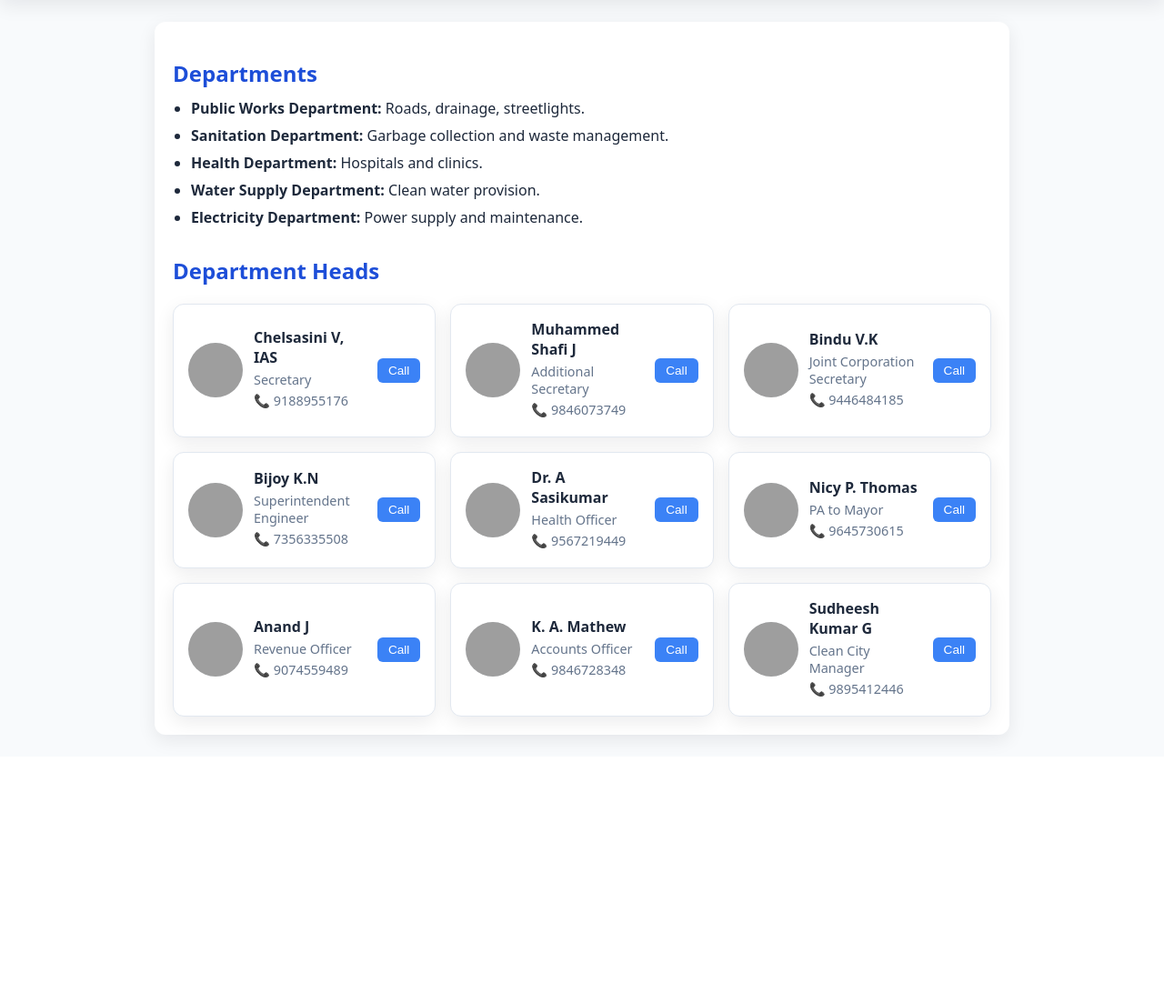
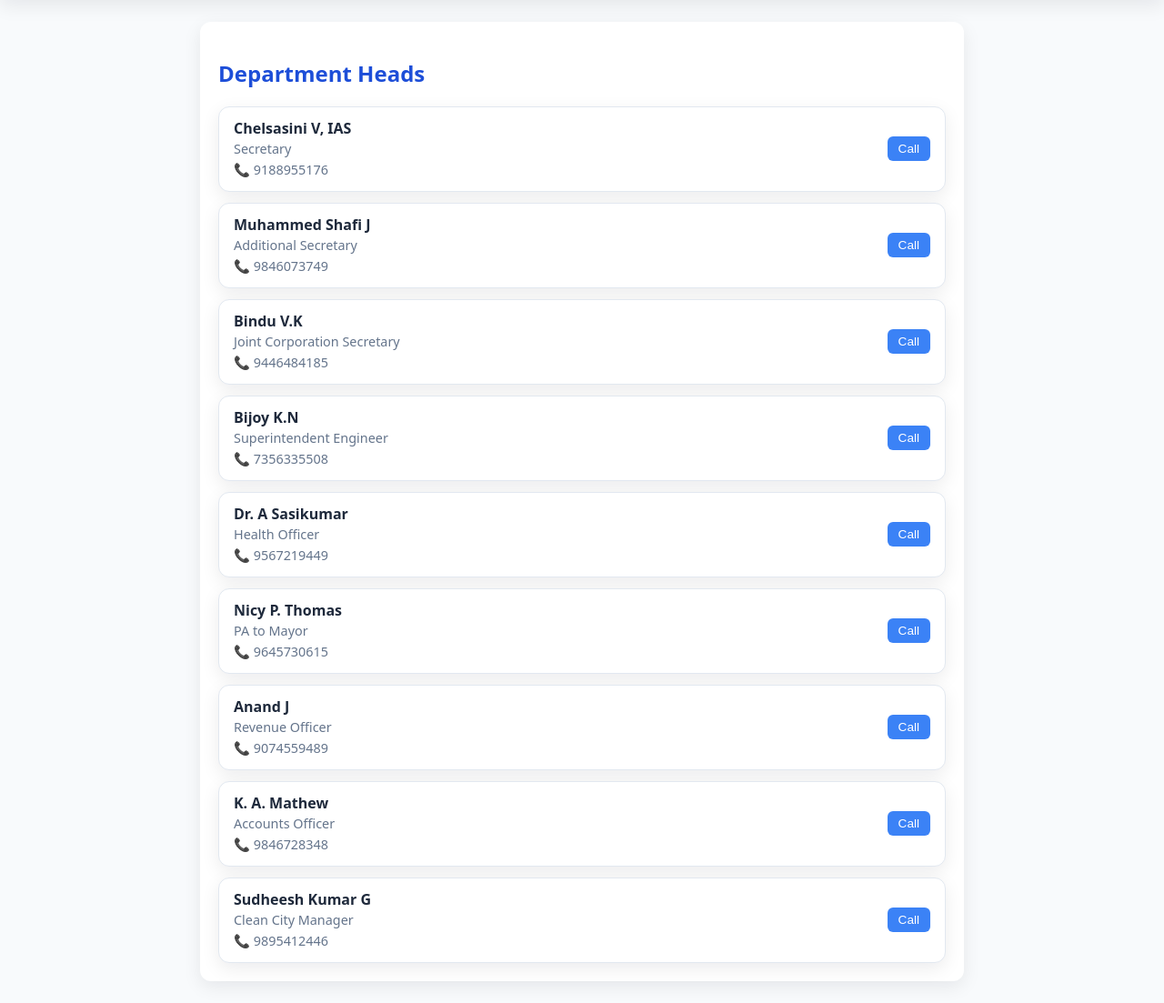
Before and after one commit to karthik4j/CivicConnect, a Flask app: page /departments in a window 1280 px wide. Shown: the part 63-1166 px from the top of the page at 91% size. Before the commit the page ends 882 px from the top, so only its background shows below. Run offline with Flask 3, Linux system fonts and the light colour scheme; grey boxes are pictures that could not be loaded.

Commit message:
modified departments

```diff
--- a/templates/departments.html
+++ b/templates/departments.html
@@ -3,7 +3,7 @@
 <head>
   <meta charset="UTF-8">
   <meta name="viewport" content="width=device-width, initial-scale=1.0">
-  <title>Departments – CivicConnect</title>
+  <title>Department Heads – CivicConnect</title>
 
   <style>
     :root {
@@ -52,7 +52,7 @@
     }
 
     .container {
-      max-width: 900px;
+      max-width: 800px;
       margin: 24px auto;
       padding: 20px;
       background: var(--surface);
@@ -62,58 +62,39 @@
 
     h2 {
       color: var(--primary);
-      margin-bottom: 10px;
+      margin-bottom: 20px;
     }
 
-    ul {
-      margin: 10px 0;
-      padding-left: 20px;
-    }
-
-    li {
-      margin: 6px 0;
-      font-size: 1rem;
-      line-height: 1.5;
-    }
-
-    /* Department Heads Section */
     .heads-grid {
-      display: grid;
-      grid-template-columns: repeat(auto-fit, minmax(260px, 1fr));
-      gap: 16px;
-      margin-top: 20px;
+      display: flex;
+      flex-direction: column;
+      gap: 12px;
     }
 
     .head-card {
-      background: var(--surface);
+      display: flex;
+      justify-content: space-between;
+      align-items: center;
+      padding: 12px 16px;
       border: 1px solid var(--border);
       border-radius: var(--radius);
-      padding: 16px;
-      display: flex;
-      align-items: center;
-      gap: 12px;
+      background: var(--surface);
       box-shadow: var(--shadow);
     }
 
-    .head-card img {
-      width: 60px;
-      height: 60px;
-      border-radius: 50%;
-      object-fit: cover;
-      background: #f1f5f9;
-    }
-
     .head-info {
-      flex: 1;
+      display: flex;
+      flex-direction: column;
     }
 
     .head-info h3 {
       margin: 0;
       font-size: 1rem;
+      font-weight: 600;
     }
 
     .head-info p {
-      margin: 4px 0;
+      margin: 2px 0;
       font-size: 0.9rem;
       color: var(--muted);
     }
@@ -126,6 +107,7 @@
       border-radius: 6px;
       cursor: pointer;
       font-size: 0.85rem;
+      white-space: nowrap;
     }
 
     .call-btn:hover {
@@ -146,21 +128,12 @@
     </nav>
   </header>
 
-  <!-- Main Content -->
+  <!-- Department Heads -->
   <main class="container">
-    <h2>Departments</h2>
-    <ul>
-      <li><strong>Public Works Department:</strong> Roads, drainage, streetlights.</li>
-      <li><strong>Sanitation Department:</strong> Garbage collection and waste management.</li>
-      <li><strong>Health Department:</strong> Hospitals and clinics.</li>
-      <li><strong>Water Supply Department:</strong> Clean water provision.</li>
-      <li><strong>Electricity Department:</strong> Power supply and maintenance.</li>
-    </ul>
+    <h2>Department Heads</h2>
+    <div class="heads-grid">
 
-    <h2 style="margin-top: 30px;">Department Heads</h2>
-    <div class="heads-grid">
       <div class="head-card">
-        <img src="https://i.ibb.co/5vtnLtx/avatar1.jpg" alt="Secretary">
         <div class="head-info">
           <h3>Chelsasini V, IAS</h3>
           <p>Secretary</p>
@@ -170,7 +143,6 @@
       </div>
 
       <div class="head-card">
-        <img src="https://i.ibb.co/5vtnLtx/avatar1.jpg" alt="Additional Secretary">
         <div class="head-info">
           <h3>Muhammed Shafi J</h3>
           <p>Additional Secretary</p>
@@ -180,7 +152,6 @@
       </div>
 
       <div class="head-card">
-        <img src="https://i.ibb.co/5vtnLtx/avatar1.jpg" alt="Joint Corporation Secretary">
         <div class="head-info">
           <h3>Bindu V.K</h3>
           <p>Joint Corporation Secretary</p>
@@ -190,7 +161,6 @@
       </div>
 
       <div class="head-card">
-        <img src="https://i.ibb.co/5vtnLtx/avatar1.jpg" alt="Superintendent Engineer">
         <div class="head-info">
           <h3>Bijoy K.N</h3>
           <p>Superintendent Engineer</p>
@@ -200,7 +170,6 @@
       </div>
 
       <div class="head-card">
-        <img src="https://i.ibb.co/5vtnLtx/avatar1.jpg" alt="Health Officer">
         <div class="head-info">
           <h3>Dr. A Sasikumar</h3>
           <p>Health Officer</p>
@@ -210,7 +179,6 @@
       </div>
 
       <div class="head-card">
-        <img src="https://i.ibb.co/5vtnLtx/avatar1.jpg" alt="PA to Mayor">
         <div class="head-info">
           <h3>Nicy P. Thomas</h3>
           <p>PA to Mayor</p>
@@ -220,7 +188,6 @@
       </div>
 
       <div class="head-card">
-        <img src="https://i.ibb.co/5vtnLtx/avatar1.jpg" alt="Revenue Officer">
         <div class="head-info">
           <h3>Anand J</h3>
           <p>Revenue Officer</p>
@@ -230,7 +197,6 @@
       </div>
 
       <div class="head-card">
-        <img src="https://i.ibb.co/5vtnLtx/avatar1.jpg" alt="Accounts Officer">
         <div class="head-info">
           <h3>K. A. Mathew</h3>
           <p>Accounts Officer</p>
@@ -240,7 +206,6 @@
       </div>
 
       <div class="head-card">
-        <img src="https://i.ibb.co/5vtnLtx/avatar1.jpg" alt="Clean City Manager">
         <div class="head-info">
           <h3>Sudheesh Kumar G</h3>
           <p>Clean City Manager</p>
@@ -248,6 +213,7 @@
         </div>
         <a href="tel:9895412446"><button class="call-btn">Call</button></a>
       </div>
+
     </div>
   </main>
 </body>
```
